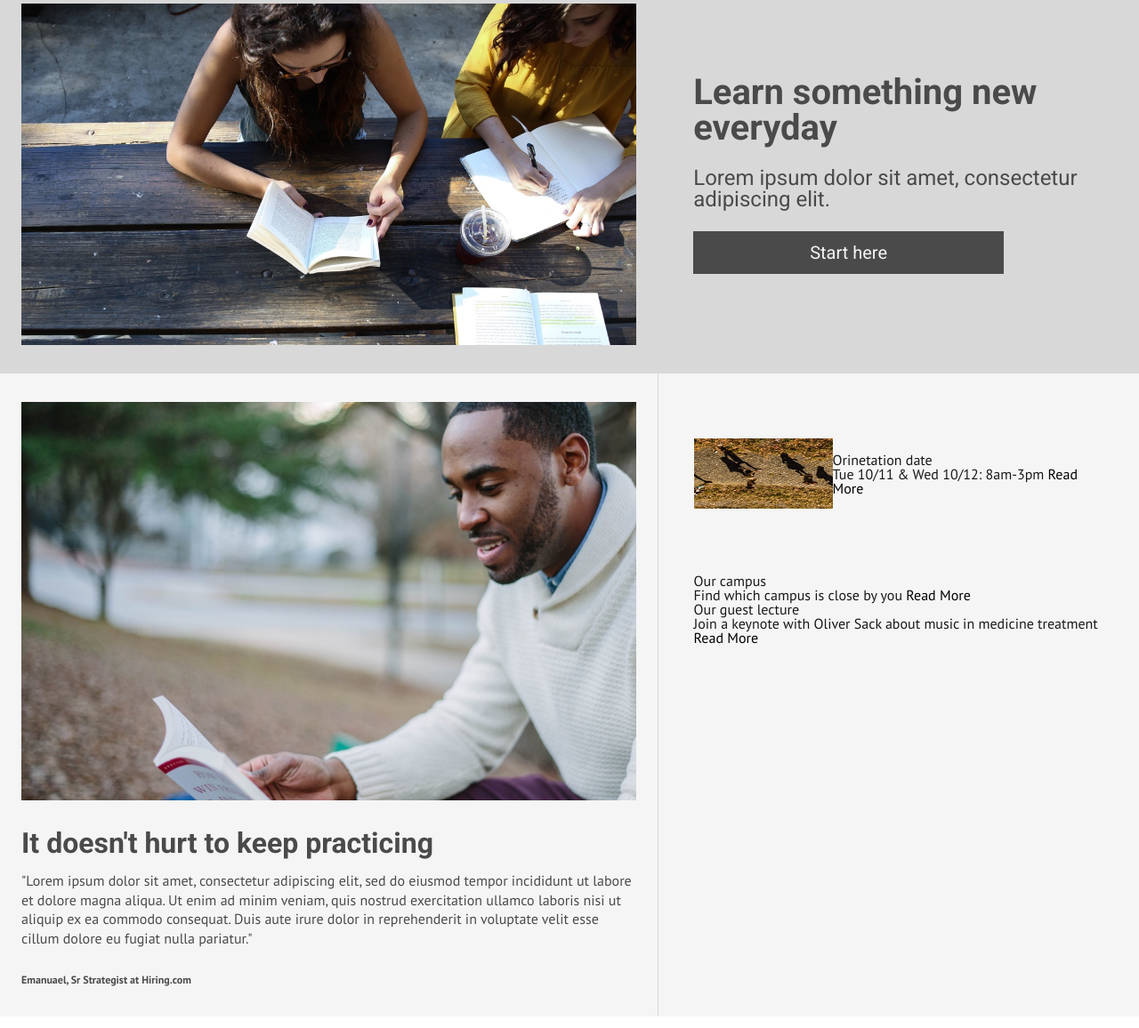
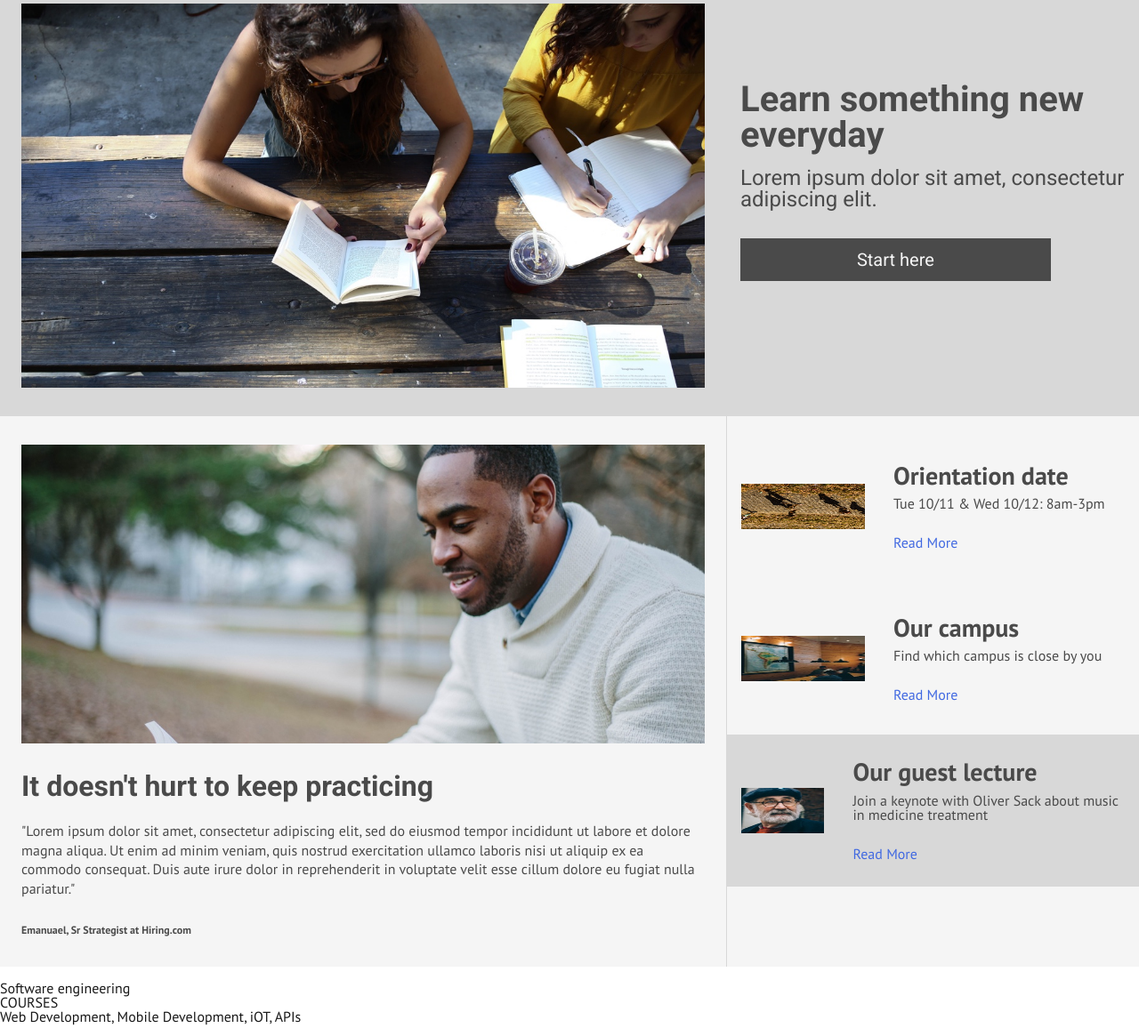
Before and after one commit to theroadman/capstone-calmor, a plain HTML site: page index.html in a window 1280 px wide. Shown: the part 92-1248 px from the top of the page at 89% size. Drawn offline with Linux system fonts and the light colour scheme.

Commit message:
improved Banner and News section

```diff
--- a/index.html
+++ b/index.html
@@ -27,22 +27,20 @@
 
     </header>
 
+
 <!--***************MAIN CONTAINER********************-->
+    <!-- <div class="container"> -->
 
-    <div class="container">
 
-<!--************FIRST BLOCK********************-->
-
+<!--************BANNER BLOCK********************-->
       <div class="banner">
 
-        <div class="col-left">
-          <div class="col-pic">
-          </div>
+        <div class="banner-left">
         </div>
-
-        <div class="col-text">
+        <div class="banner-right">
           <h1>Learn something new everyday</h1>
           <span>Lorem ipsum dolor sit amet, consectetur adipiscing elit.</span>
+
           <div class="button">
             <a href="#">Start here</a>
           </div>
@@ -51,17 +49,12 @@
       </div>
 
 
-<!-- *********************SECOND BLOCK - NEWS*******************-->
-
-
+<!-- *********************NEWS BLOCK*******************-->
       <div class="news">
 
-        <!--********left column********-->
-
-        <div class="col-left">
-          <div class="col-left-pic">
+        <div class="news-left">
+          <div class="news-left-img">
           </div>
-          <div class="col-left-text">
             <h2>It doesn't hurt to keep practicing</h2>
             <span>"Lorem ipsum dolor sit amet, consectetur adipiscing
               elit, sed do eiusmod tempor incididunt ut labore et
@@ -69,49 +62,38 @@
                exercitation ullamco laboris nisi ut aliquip ex ea commodo consequat.
               Duis aute irure dolor in reprehenderit in voluptate velit esse
               cillum dolore eu fugiat nulla pariatur."</span>
-
               <span id="author">Emanuael, Sr Strategist at Hiring.com</span>
-          </div>
         </div>
 
+    <!--********Right column********-->
+        <div class="news-right">
 
-        <!--********Right column********-->
-
-        <div class="col-right">
-
-          <div class="col-right-1">
+          <div class="news-right-1st">
             <!-- <div class="col-right-image"> -->
               <img src="resources/images/information-orientation.jpg" alt="people from above">
             <!-- </div> -->
-            <div class="text">
-              <div class="text-moredet">
-                <h3>Orinetation date</h3>
+              <div class="news-right-text">
+                <h3>Orientation date</h3>
                 <span>Tue 10/11 & Wed 10/12: 8am-3pm</span>
                 <a href="#">Read More</a>
               </div>
-            </div>
           </div>
 
-          <div class="col-right-2">
-            <div class="image"></div>
-            <div class="text">
-              <div class="text-moredet">
+          <div class="news-right-2nd">
+            <img src="resources/images/information-campus.jpg" alt="class">
+              <div class="news-right-text">
                 <h3>Our campus</h3>
                 <span>Find which campus is close by you</span>
                 <a href="#">Read More</a>
               </div>
-            </div>
           </div>
 
-          <div class="col-right-3">
-            <div class="image">
-
-            </div>
-            <div class="text">
+          <div class="news-right-3rd">
+            <img src="resources/images/information-guest-lecture.jpg" alt="young Gandalf">
+            <div class="news-right-text">
               <h3>Our guest lecture</h3>
               <span>Join a keynote with Oliver Sack about music
               in medicine treatment</span>
-
               <a href="#">Read More</a>
             </div>
           </div>
@@ -120,9 +102,7 @@
       </div>
 
 
-
-<!--******************THIRD BLOCK - MODELS********************-->
-
+<!--******************COURSES BLOCK********************-->
       <div class="block">
 
         <h2></h2>
@@ -246,7 +226,7 @@
               </div>
 
 <!--********************END OF CONTAINER********************  -->
-    </div>
+    <!-- </div> -->
 
 
 <!--**********************FOOTER********************-->
--- a/resources/css/style.css
+++ b/resources/css/style.css
@@ -5,10 +5,6 @@
 }
 
 /**************FOR WHOLE WEB**************/
-
-
-
-
 
 /*************************HEADER********************/
 
@@ -36,12 +32,12 @@ nav span {
   margin: 0 1rem;
 }
 
+.news-left h2, .news-left span,
+.news-right-text h3, .news-right-text span,
+#author, .banner-right span, .banner-right h1 {
+  color: rgb(74, 74, 74);
+}
 
-.container {
-  width: 100%;
-  height: auto;
-  display: block;
-}
 
 /*************************BANNER********************/
 
@@ -51,33 +47,27 @@ nav span {
   background-color: rgb(216, 216, 216);
   display: inline-flex;
   align-items: center;
+  font-family: 'Roboto', sans-serif;
 }
 
-.col-pic {
-  width: 100%;
-  height: 24rem;
+.banner-left {
+  width: 60%;
+  height: 27rem;
+  display: block;
+  margin: 2rem 2.5rem 2rem 1.5rem;
   background-image: url("../images/banner.jpg");
   background-size: cover;
-  display: block;
+  flex-shrink: 0;
 }
 
-.col-text {
-  width: 40%;
-  font-family: 'Roboto', sans-serif;
-  display: inline-flex;
-  flex-direction: column;
-  padding: 0 2.5rem;
+.banner-right h1 {
+  font-size: 2.5rem;
+  padding-bottom: 1rem;
+  font-weight: bold;
 }
 
-.col-text h1 {
-  font-size: 2.5rem;
-  font-weight: bold;
-  color: rgb(74, 74, 74);
-}
-
-.col-text span {
+.banner-right span {
   font-size: 1.5rem;
-  color: rgb(74, 74, 74);
   margin: 1.5rem 0;
   font-weight: 500;
 }
@@ -85,13 +75,15 @@ nav span {
 .button {
   width: 20rem;
   padding: 0.9rem;
+  margin: 2rem 0;
   text-align: center;
   background-color: rgb(74, 74, 74);
+  font-size: 1.25rem;
+  display: block;
 }
 
 .button a {
   color: rgb(245, 245, 245);
-  font-size: 1.25rem;
 }
 
 
@@ -99,45 +91,35 @@ nav span {
 
 .news {
   width: 100%;
-  height: auto;
   display: inline-flex;
   background-color: rgb(245, 245, 245);
 }
 
-.col-left {
+.news-left {
   width: 60%;
   height: auto;
-  display: block;
-  margin: 2rem 1.5rem;
+  margin: 2rem 1.5rem 2rem 1.5rem;
+  justify-content: center;
+  flex-direction: column;
+  flex-shrink: 0;
 }
 
-.col-left-pic {
+.news-left-img {
+  height: 21rem;
   background-image: url("../images/information-main.jpg");
   background-size: cover;
-  display: block;
-  width: 100%;
-  height: 28rem;
 }
 
-.col-left-text {
-  display: block;
-  width: 100%;
-}
-
-.col-left-text h2 {
-  display: block;
+.news-left h2 {
   font-size: 2rem;
   font-family: 'Roboto', sans-serif;
   font-weight: bold;
-  color: rgb(74, 74, 74);
-  margin: 2rem 0 1rem 0;
+  padding: 2rem 0 1.5rem 0;
 }
 
-.col-left-text span {
-  display: block;
+.news-left span {
+  line-height: 1.35;
   font-size: 1rem;
-  color: rgb(74, 74, 74);
-  line-height: 1.35;
 }
 
 #author {
@@ -145,35 +127,51 @@ nav span {
   display: block;
   margin-top: 1.75rem;
   font-weight: bold;
-  color: rgb(74, 74, 74);
-
 }
 /**************Right***************/
 
-.col-right {
-  width: 40%;
-  height: auto;
+.news-right {
+  border-left: 1px solid rgb(216, 216, 216);
   display: inline-flex;
-  border-left: 1px solid rgb(216, 216, 216);
-  padding: 0 2.5rem;
   flex-direction: column;
 }
 
-.col-right-1 {
+.news-right-1st, .news-right-2nd, .news-right-3rd {
   display: inline-flex;
   align-items: center;
   flex-direction: row;
   width: 100%;
 }
 
-.col-right-1 img {
-  width: 35%;
-  height: 35%;
-  padding: 2rem 0;
+.news-right-1st img, .news-right-2nd img, .news-right-3rd img {
+  width: 30%;
+  height: 30%;
+  padding: 1rem;
 }
 
-.col-right-text {
-  display: block;
-  font-size: 0.5rem;
+.news-right-1st {
+  margin-top: 1rem;
+}
 
+.news-right-3rd {
+  background-color: rgb(216, 216, 216);
 }
+
+/*styles for text*/
+.news-right-text {
+  display: inline-flex;
+  flex-direction: column;
+  padding: 0 1rem;
+}
+
+.news-right-text h3 {
+  font-size: 1.75rem;
+  font-weight: bold;
+}
+
+.news-right-text span {
+  font-size: 1rem;
+  margin: 0.6rem 0 1.75rem 0;
+}
+
+.news-right-text a {color: royalblue;}
```
